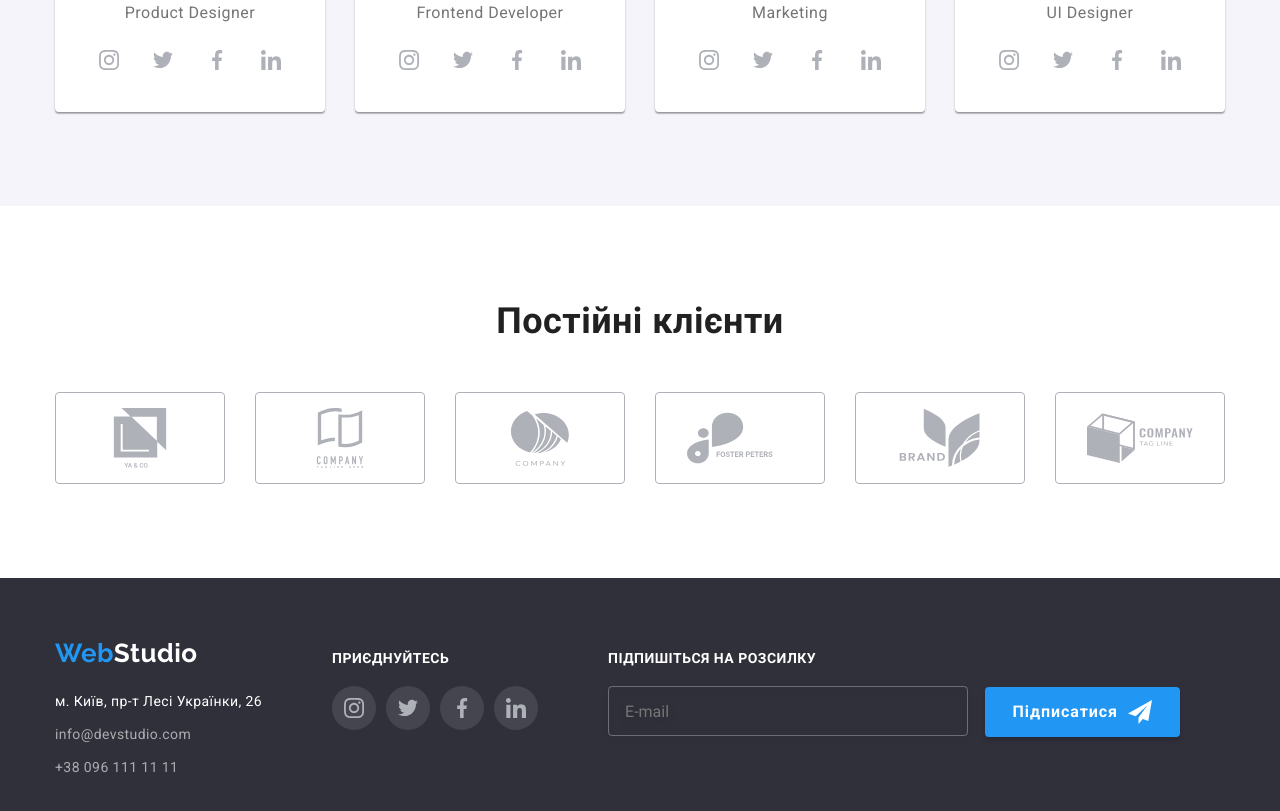
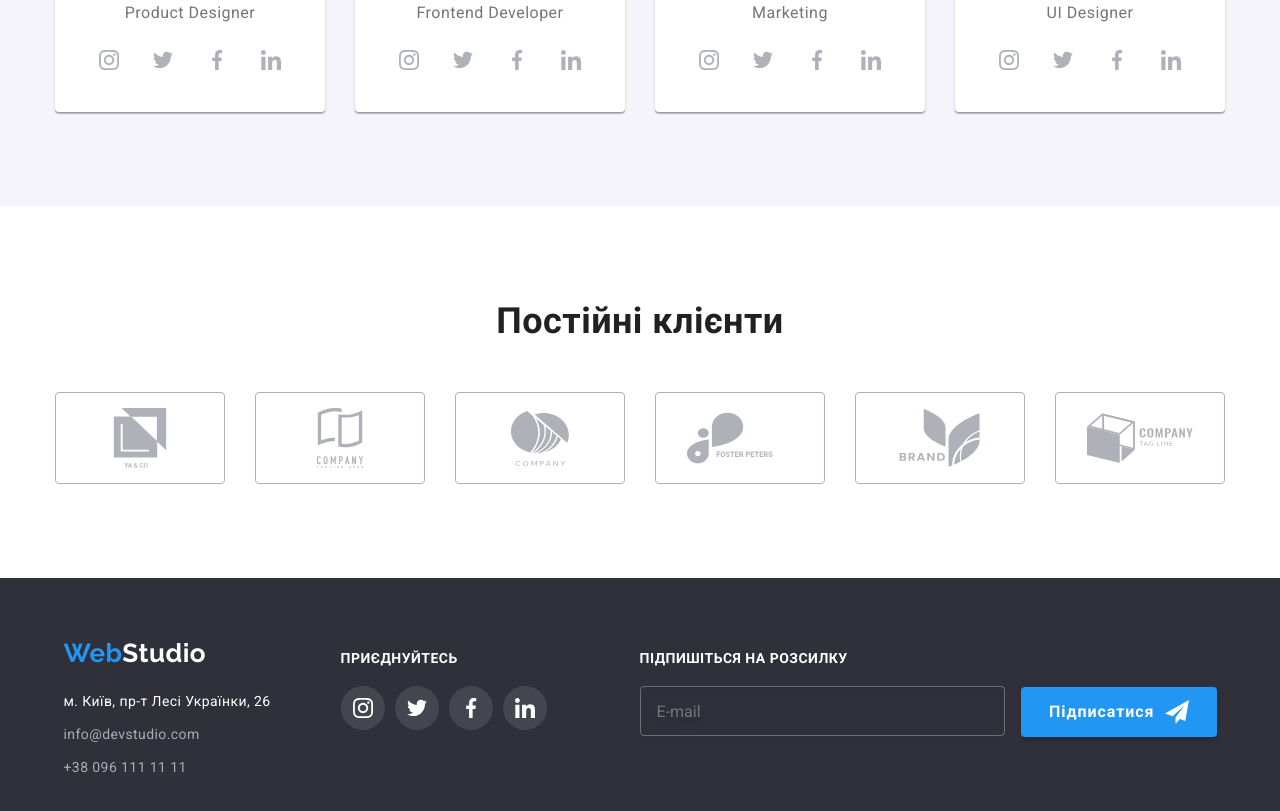
Before and after one commit to vdmpdvkn/goit-markup-hw-08, a plain HTML site: page index.html in a window 1280 px wide. Shown: the part 2104-2915 px from the top of the page. Drawn offline with nearby package versions, Linux system fonts and the light colour scheme.

Commit message:
адаптация футера

```diff
--- a/index.html
+++ b/index.html
@@ -56,12 +56,7 @@
             >
           </li>
         </ul>
-        <button
-          type="button"
-          class="menu-button"
-          data-menu-button
-        >
-
+        <button type="button" class="menu-button" data-menu-button>
           <svg
             width="40px"
             height="40px"
@@ -506,7 +501,7 @@
     <footer class="footer">
       <div class="container">
         <div class="footer-list">
-          <div>
+          <div class="footer-item">
             <a href="./index.html" class="footer__logo logo">
               Web<span class="footer__logo footer__logo--white">Studio</span></a
             >
--- a/sass/components/_benefits.scss
+++ b/sass/components/_benefits.scss
@@ -5,8 +5,8 @@
     flex-wrap: wrap;
   }
   &__item {
-    &:not(:last-child){
-      @media screen and (max-width:767px) {
+    &:not(:last-child) {
+      @media screen and (max-width: 767px) {
         margin-bottom: 30px;
       }
     }
--- a/sass/components/_page-footer.scss
+++ b/sass/components/_page-footer.scss
@@ -4,10 +4,30 @@
   background-color: getcolor(hero-footer-color);
   &-list {
     display: flex;
+    flex-wrap: wrap;
+    justify-content: center;
+    text-align: center;
+    gap: 60px;
+    @media screen and (min-width: 768px) {
+      gap: 60px 165px;
+    }
+    @media screen and (min-width: 1200px) {
+      text-align: left;
+      gap: 0px;
+      flex-wrap: nowrap;
+    }
   }
   &-item {
-    padding-top: 12px;
-    margin-left: 70px;
+    @media screen and (min-width: 1200px) {
+      &:nth-child(2) {
+        margin-right: 93px;
+        margin-left: 70px;
+        padding-top: 12px;
+      }
+      &:last-child {
+        padding-top: 12px;
+      }
+    }
     &__title {
       font-weight: 700;
       font-size: 14px;
@@ -39,8 +59,9 @@
     }
   }
   &-form__email {
-    width: 360px;
+    width: 100%;
     height: 50px;
+    margin-bottom: 20px;
     border: 1px solid rgba(255, 255, 255, 0.3);
     filter: drop-shadow(0px 4px 4px rgba(0, 0, 0, 0.15));
     border-radius: 4px;
@@ -48,6 +69,10 @@
     padding-left: 16px;
     color: getcolor(primary-white);
     transition: border 250ms $transition-function;
+    @media screen and (min-width: 1200px) {
+      margin: 0;
+      width: 365px;
+    }
     &:hover,
     &:focus {
       outline: none;
@@ -98,7 +123,7 @@
   @include flexible();
   gap: 10px;
   &__link {
-    fill: getcolor(borders-color);
+    fill: getcolor(primary-white);
     display: flex;
     width: 44px;
     height: 44px;
```
Also changed, not shown: css/main.css, css/main.min.css, 2 other files.
